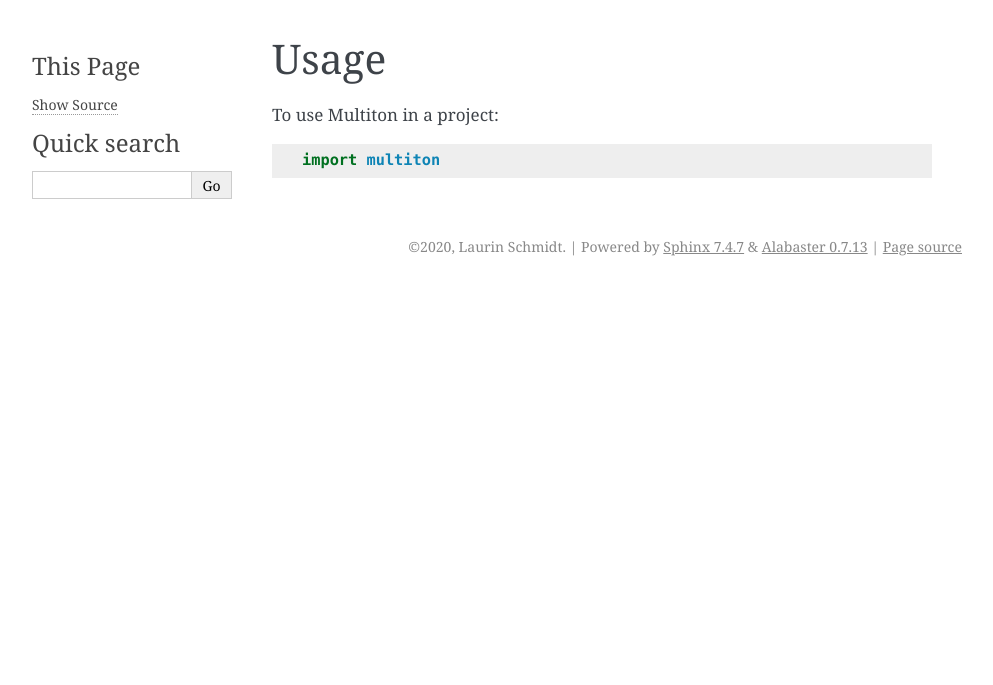
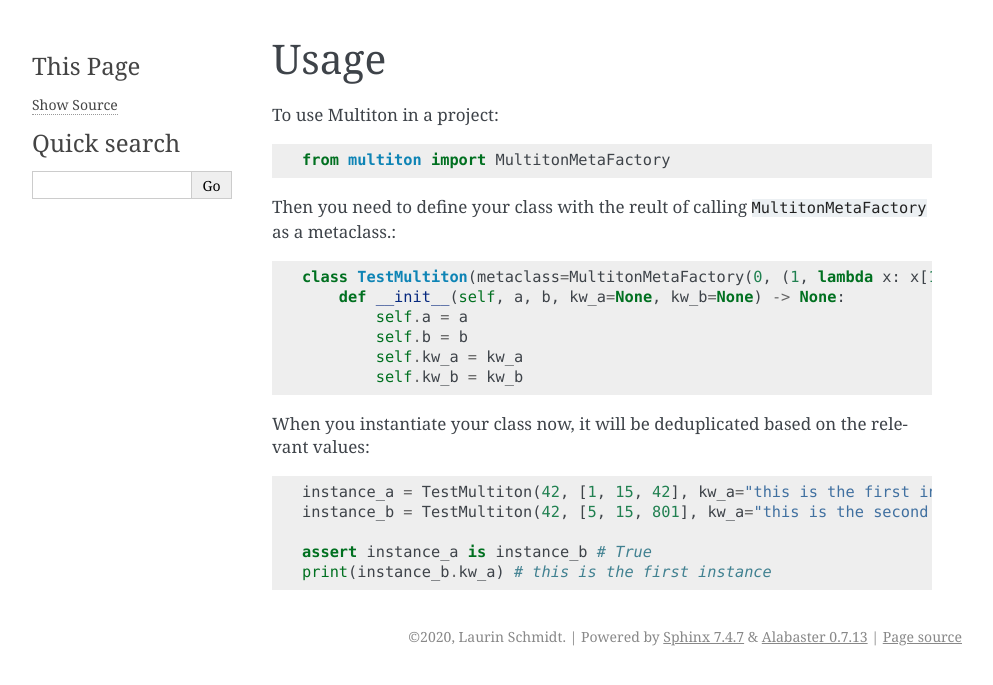
Before and after one commit to laundmo/multiton, a Sphinx documentation site: the page built from docs/usage.rst, in a window 1280 px wide. Shown: the top 685 px of the page, without its empty margins (148-1141 px from the left). Built offline with Sphinx 7.4.7, drawn with Linux system fonts in a browser that asks for light colours.

Commit message:
docs: updated docs with usage code
basic usage example

```diff
--- a/docs/multiton.rst
+++ b/docs/multiton.rst
@@ -7,7 +7,7 @@ Submodules
 multiton.multiton module
 ------------------------
 
-.. automodule:: multiton.multiton
+.. automodule:: multiton.MultitonMetaFactory
     :members:
     :undoc-members:
     :show-inheritance:
--- a/docs/usage.rst
+++ b/docs/usage.rst
@@ -4,4 +4,21 @@ Usage
 
 To use Multiton in a project::
 
-    import multiton
+    from multiton import MultitonMetaFactory
+
+Then you need to define your class with the reult of calling ``MultitonMetaFactory`` as a metaclass.::
+
+    class TestMultiton(metaclass=MultitonMetaFactory(0, (1, lambda x: x[1]), kw_b=None) ):
+        def __init__(self, a, b, kw_a=None, kw_b=None) -> None:
+            self.a = a
+            self.b = b
+            self.kw_a = kw_a
+            self.kw_b = kw_b
+
+When you instantiate your class now, it will be deduplicated based on the relevant values::
+
+    instance_a = TestMultiton(42, [1, 15, 42], kw_a="this is the first instance", kw_b=15)
+    instance_b = TestMultiton(42, [5, 15, 801], kw_a="this is the second instance", kw_b=15)
+
+    assert instance_a is instance_b # True
+    print(instance_b.kw_a) # this is the first instance
```
